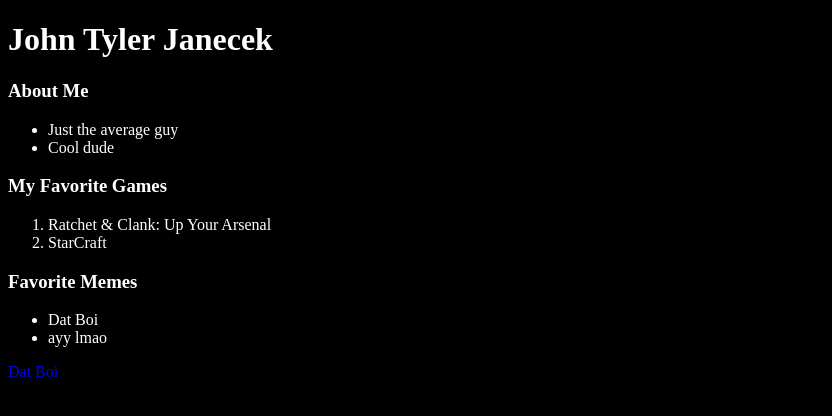
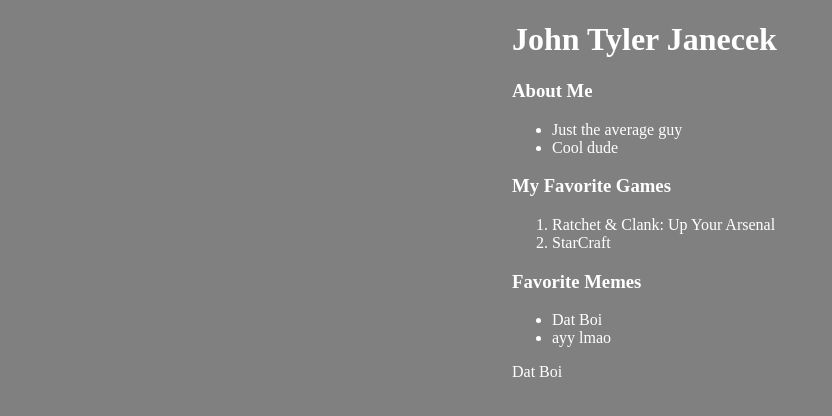
Before and after one commit to jtjanecek/jtjanecek.github.io, a plain HTML site: page index.html in a window 1280 px wide. Shown: the whole page, without its empty margins (0-832 px from the left). Drawn offline with Linux system fonts and the light colour scheme.

Commit message:
Changed styling to gray background, links look normal

```diff
--- a/index_style.css
+++ b/index_style.css
@@ -1,11 +1,13 @@
 
 body {
 
-	background-color: black;
+	background-color: #808080;
 	color: white;
-
+	vertical-align: middle;
+	margin-left: 40%;
 }
 
-#index_dat_boi_link {
+a {
+	color: white;
 	text-decoration: none;
 }
```
